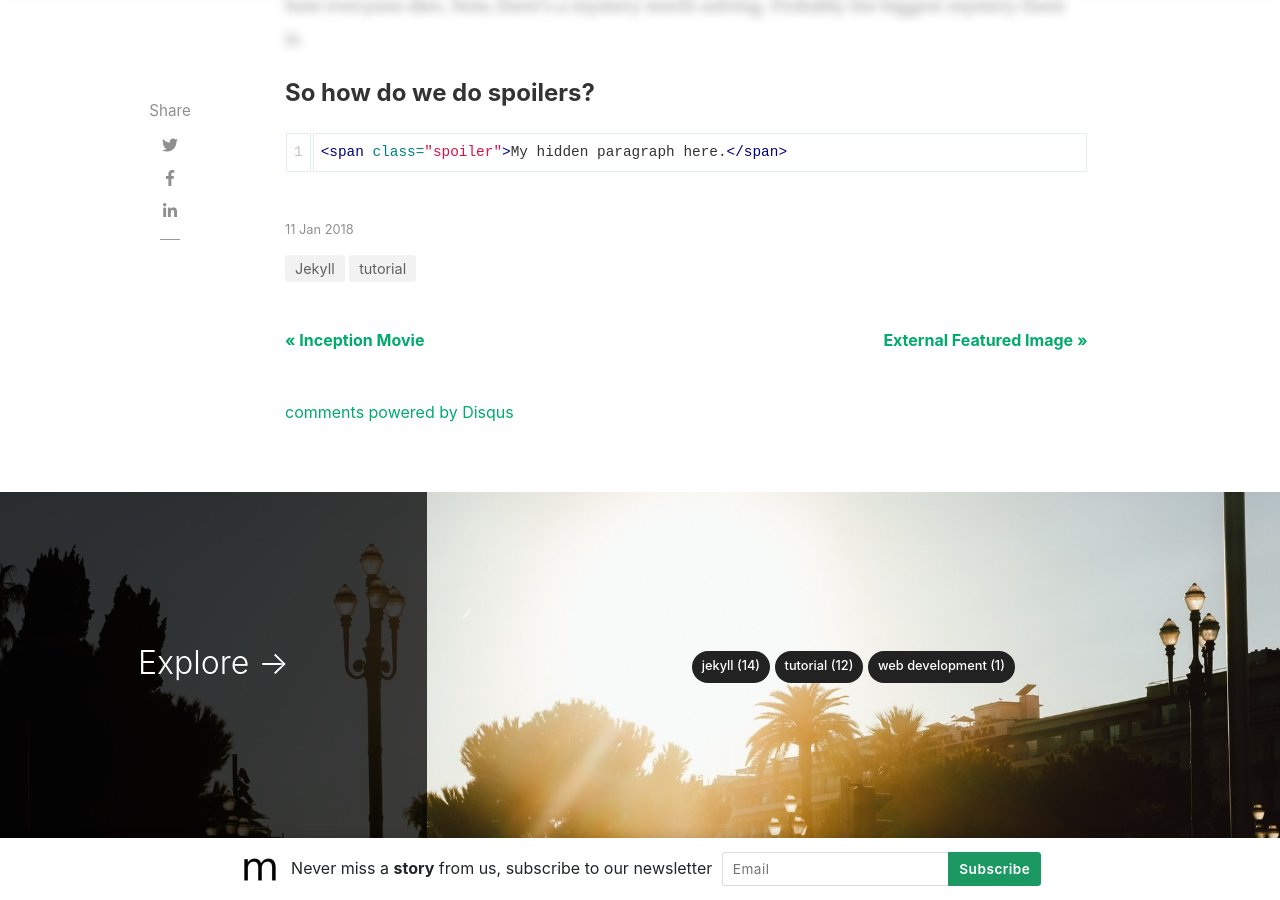
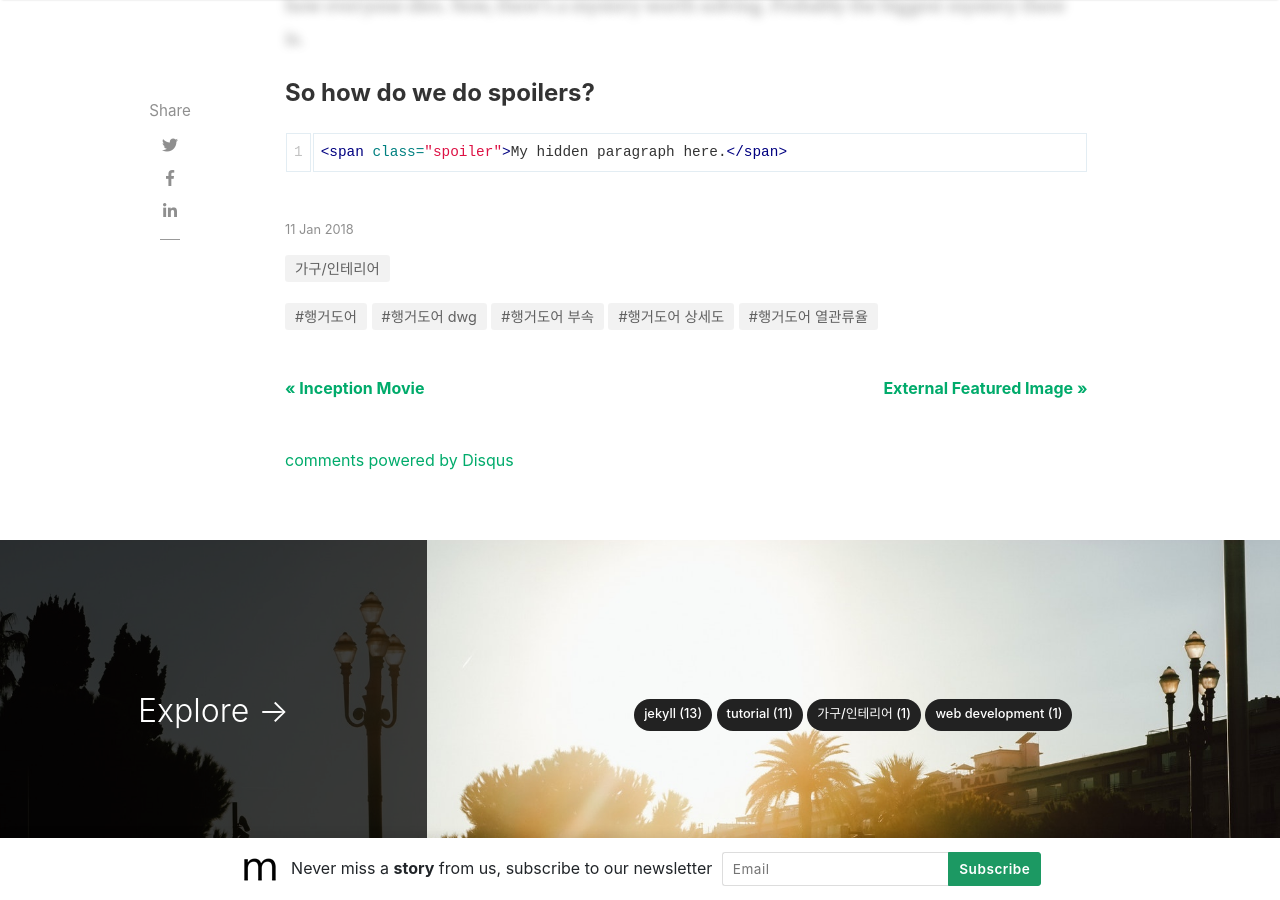
Before and after one commit to CreatorsHut/python_blog, a Jekyll site: the page built from _posts/2018-01-11-quick-start-guide.md, in a window 1280 px wide and 900 px high, scrolled down 1716 px. Built offline with Jekyll 4.4.1, drawn with Linux system fonts in a browser that asks for light colours; nearby versions of some CDN libraries; comment, search, counter and statistics services are not loaded; some of the changed text lies outside the part shown.

Commit message:
포스트 수정

```diff
--- a/_posts/2018-01-11-quick-start-guide.md
+++ b/_posts/2018-01-11-quick-start-guide.md
@@ -1,9 +1,12 @@
 ---
 layout: post
-title:  "Let's test spoilers"
-author: sal
-categories: [ Jekyll, tutorial ]
+title: "행거도어 관련 상품 추천"
+author: creatorshut
+categories: [가구/인테리어]
+tags:
+  [행거도어, 행거도어 상세도, 행거도어 dwg, 행거도어 열관류율, 행거도어 부속]
 image: assets/images/12.jpg
+description: "행거도어 관련 상품 추천, 상품 이름"
 featured: true
 hidden: true
 ---
```
